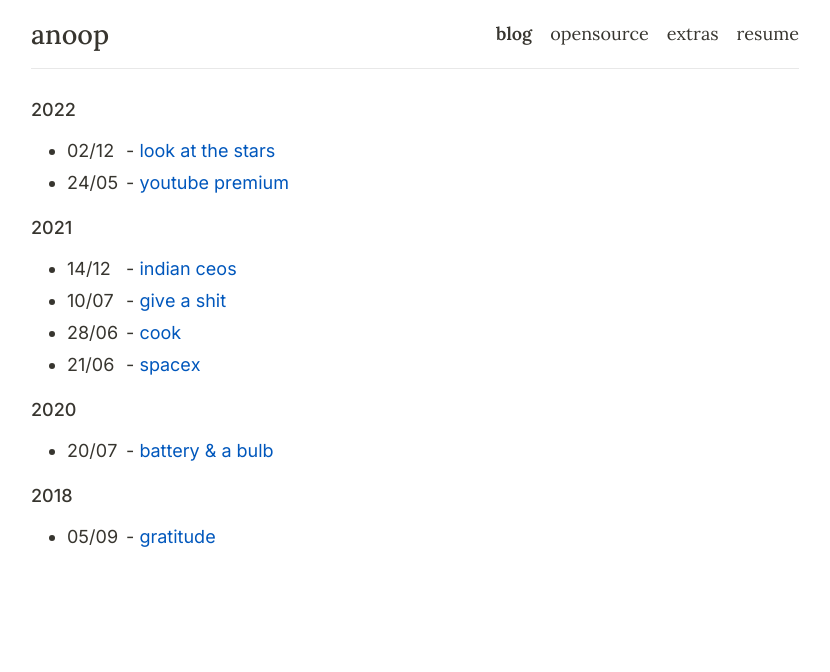
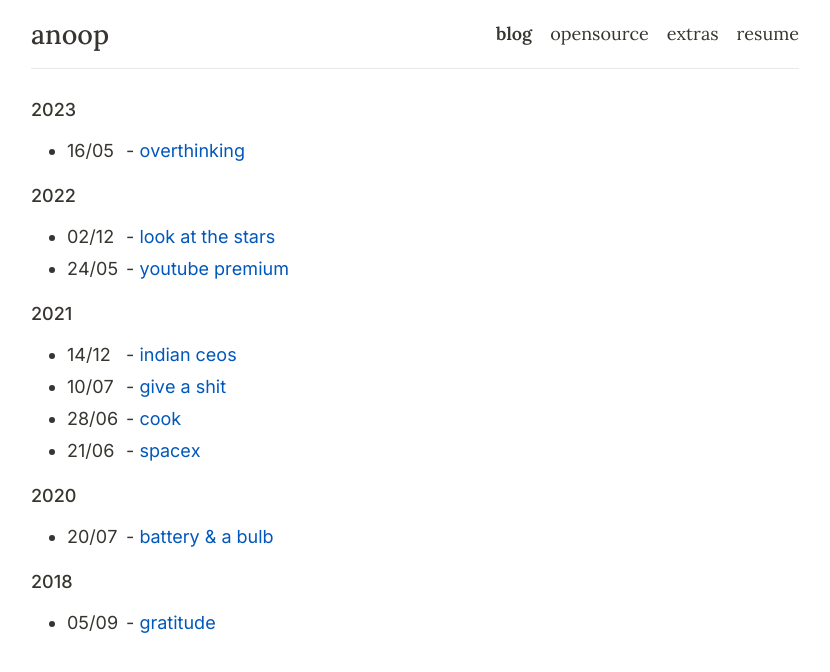
Before and after one commit to helloanoop/helloanoop.com, a Next.js app: page /blog in a window 1280 px wide. Shown: the top 672 px of the page, without its empty margins (225-1055 px from the left). Built offline with nearby package versions, Linux system fonts and the light colour scheme.

Commit message:
blog: overthinking

```diff
--- a/src/pages/blog.js
+++ b/src/pages/blog.js
@@ -22,7 +22,12 @@ export default function BlogPage() {
 
       <Header />
       <main className="page page-blog">
-        <h4 className="font-medium">2022</h4>
+        <h4 className="font-medium">2023</h4>
+        <ul className='blog-list'>
+          <BlogLink title="overthinking" path="/overthinking" date="16/05"/>
+        </ul>
+
+        <h4 className="font-medium mt-4">2022</h4>
         <ul className='blog-list'>
           <BlogLink title="look at the stars" path="/look-at-the-stars" date="02/12"/>
           <BlogLink title="youtube premium" path="/youtube-premium" date="24/05"/>
```
Also changed, not shown: posts/overthinking.md (added, +26 -0 lines).
